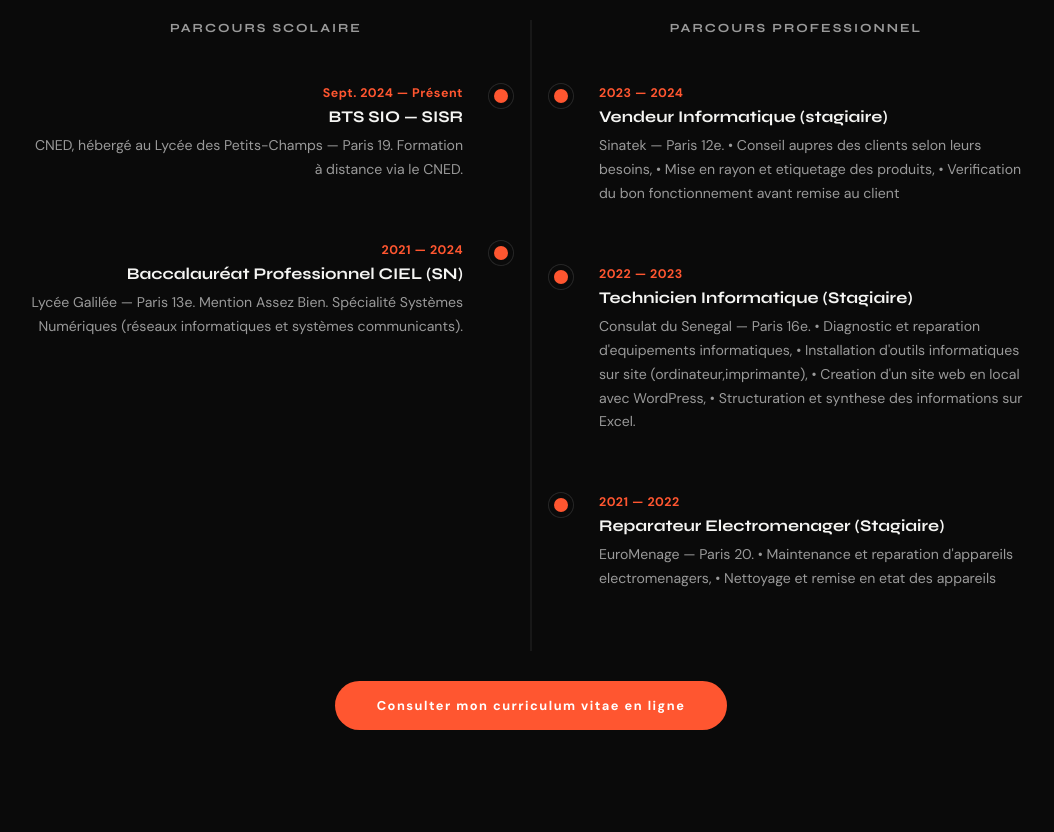
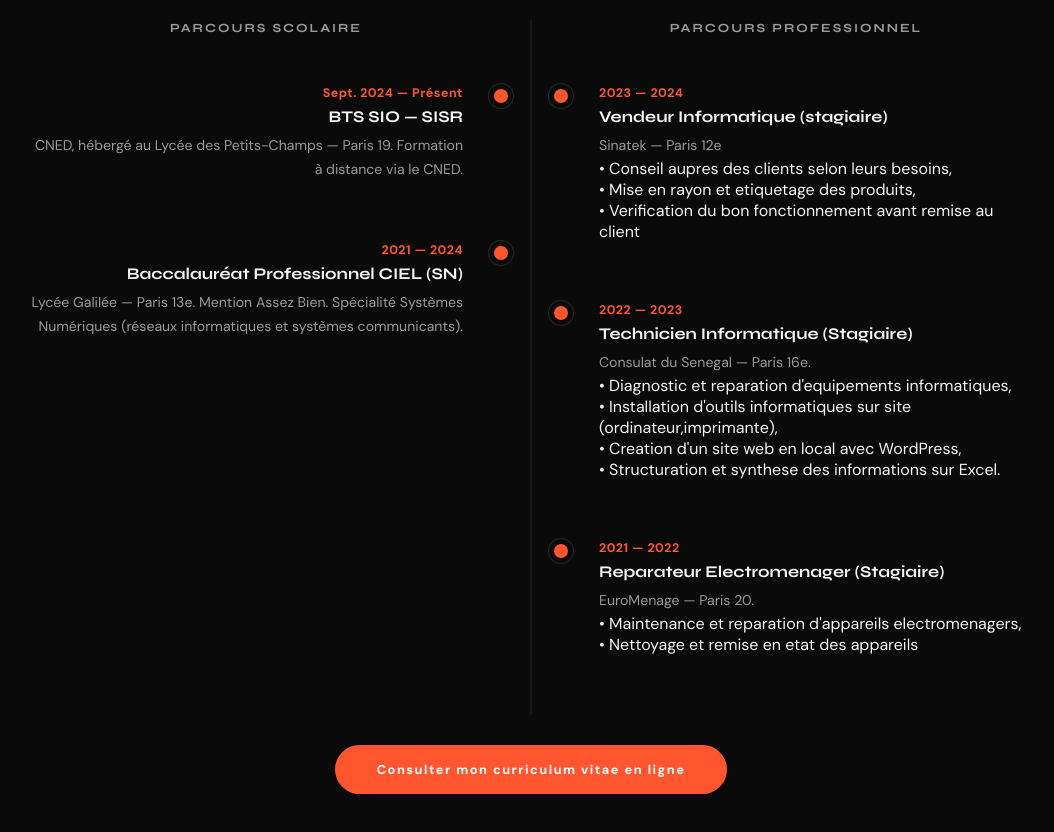
Before and after one commit to sossa-trl1/portfolio, a plain HTML site: page portfolio/index.html in a window 1280 px wide. Shown: the part 3220-4052 px from the top of the page, without its empty margins (109-1163 px from the left). Drawn offline with Linux system fonts and the light colour scheme.

Commit message:
Refactor job descriptions into unordered lists
Updated job descriptions to use unordered lists for better readability.

```diff
--- a/portfolio/index.html
+++ b/portfolio/index.html
@@ -500,28 +500,34 @@
           <span class="tl-badge"></span>
           <div class="date">2023 — 2024</div>
           <h5>Vendeur Informatique (stagiaire)</h5>
-          <p>Sinatek — Paris 12e.
-            • Conseil aupres des clients selon leurs besoins,
-            • Mise en rayon et etiquetage des produits,
-            • Verification du bon fonctionnement avant remise au client</p>
+          <p>Sinatek — Paris 12e</p>
+            <ul>
+              <li>• Conseil aupres des clients selon leurs besoins,</li>
+              <li>• Mise en rayon et etiquetage des produits, </li>
+              <li>• Verification du bon fonctionnement avant remise au client</li>
+            </ul>
         </div>
         <div class="tl-item reveal">
           <span class="tl-badge"></span>
           <div class="date">2022 — 2023</div>
           <h5>Technicien Informatique (Stagiaire)</h5>
-          <p>Consulat du Senegal — Paris 16e.
-            • Diagnostic et reparation d'equipements informatiques,
-            • Installation d'outils informatiques sur site (ordinateur,imprimante),
-            • Creation d'un site web en local avec WordPress,
-            • Structuration et synthese des informations sur Excel.</p>
+          <p>Consulat du Senegal — Paris 16e.</p>
+          <ul>
+            <li>• Diagnostic et reparation d'equipements informatiques,</li>
+            <li>• Installation d'outils informatiques sur site (ordinateur,imprimante),</li>
+            <li>• Creation d'un site web en local avec WordPress,</li>
+            <li>• Structuration et synthese des informations sur Excel.</li>
+          </ul>
         </div>
         <div class="tl-item reveal">
           <span class="tl-badge"></span>
           <div class="date">2021 — 2022</div>
           <h5>Reparateur Electromenager (Stagiaire)</h5>
-          <p>EuroMenage — Paris 20.
-            • Maintenance et reparation d'appareils electromenagers,
-            • Nettoyage et remise en etat des appareils</p>
+          <p>EuroMenage — Paris 20.</p>
+            <ul>
+              <li>• Maintenance et reparation d'appareils electromenagers,</li>
+              <li>• Nettoyage et remise en etat des appareils</li>
+            </ul>
         </div>
       </div>
     </div>
```
